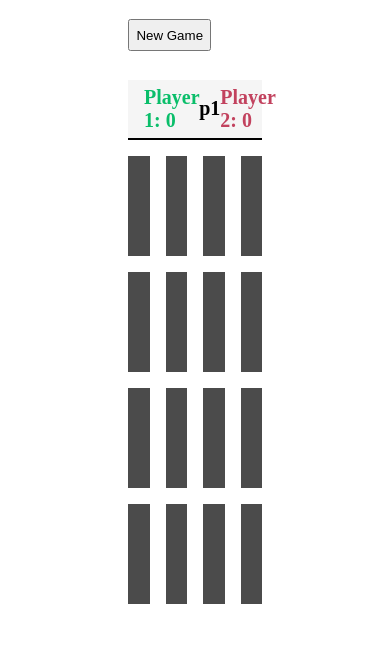
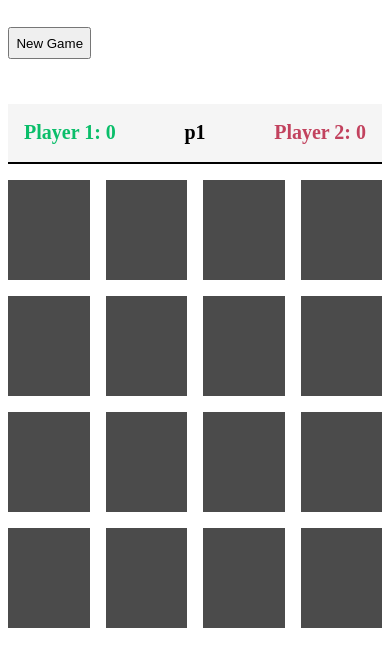
Before and after one commit to maozostr/Memory-Game, a plain HTML site: page index.html in a window 390 px wide. Drawn offline with Linux system fonts and the light colour scheme.

Commit message:
responsive

```diff
--- a/style.css
+++ b/style.css
@@ -91,3 +91,11 @@ header {
 .grid_item_open {
    background-color: white;
 }
+
+@media (max-width: 700px) {
+
+   .board,
+   header {
+      margin: 0.5rem;
+   }
+}
```
